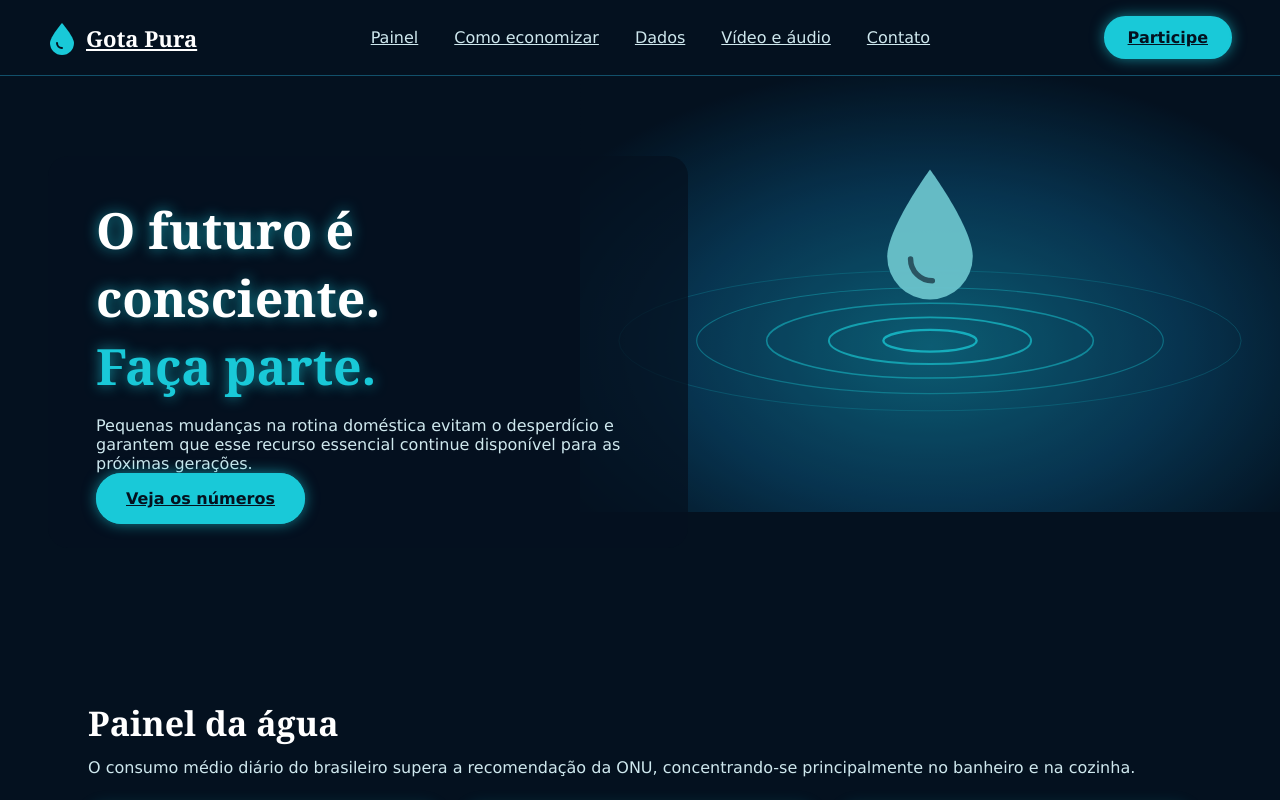
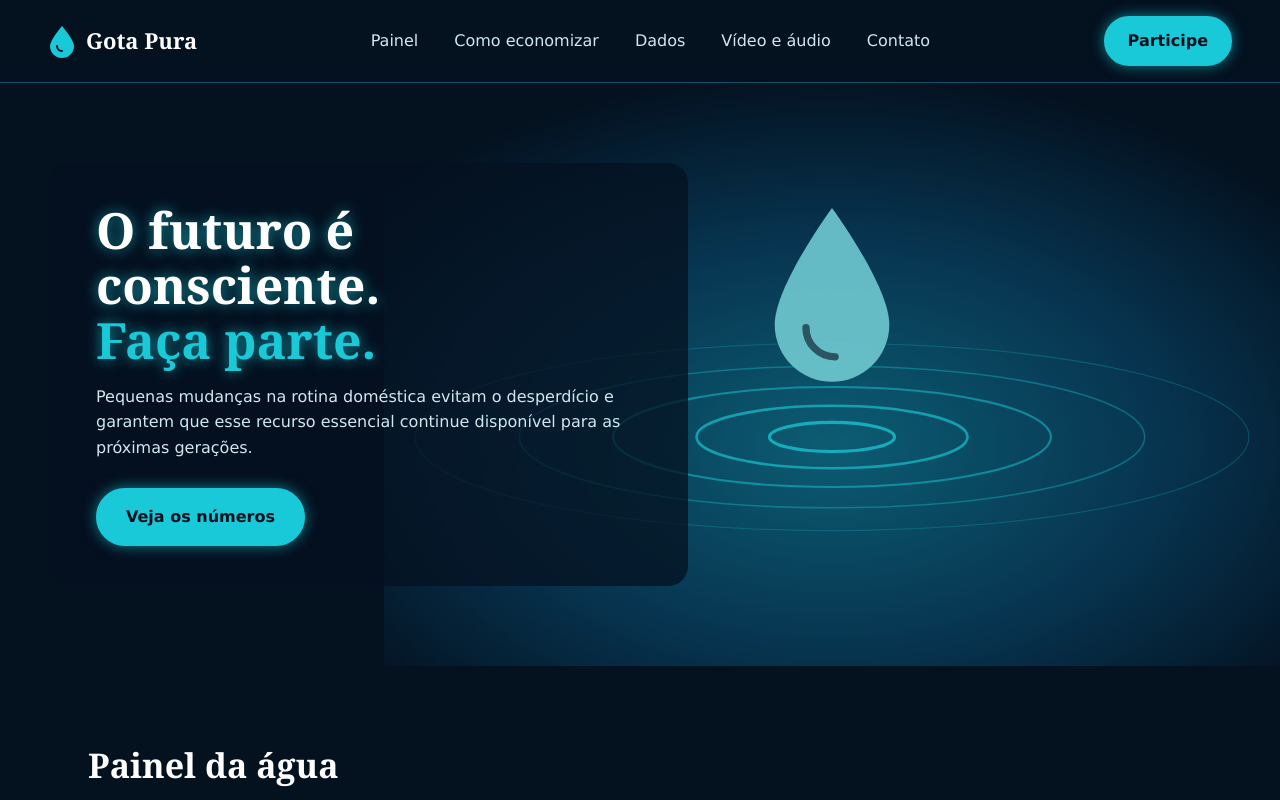
Before and after one commit to deborah05deb/Programa-o-Web-ITI21, a plain HTML site: page index.html in a window 1280 px wide. Shown: the top 800 px of the page. Drawn offline with Linux system fonts and the light colour scheme.

Commit message:
Revise CSS styles and layout for better design
Refactor CSS styles for improved layout and readability.

```diff
--- a/style.css
+++ b/style.css
@@ -1,17 +1,19 @@
-/* Gota Pura – tema futurista. HTML e CSS puros*/
+/* Gota Pura – tema futurista. HTML e CSS puros (sem JavaScript, sem frameworks) */
 * { box-sizing: border-box; }
-body { margin: 0; font-family: Verdana, Arial, sans-serif; color: #CFE8EE; background-color: #04111F; }
+body { margin: 0; font-family: Verdana, Arial, sans-serif; color: #CFE8EE; line-height: 1.6; background-color: #04111F; }
 h1, h2, h3 { font-family: Georgia, serif; color: #FFFFFF; margin: 0 0 12px 0; }
-a { color: #CFE8EE;}
+a { color: inherit; text-decoration: none; }
 ul { list-style: none; margin: 0; padding: 0; }
 
 /* Cabeçalho */
 .topo
+
 {
 position: relative;
 display: flex;
 justify-content: space-between;
 align-items: center;
+flex-wrap: wrap;
 gap: 16px;
 padding: 16px 48px;
 background-color: #04111F;
@@ -19,104 +21,35 @@ border-bottom: 1px solid #12506A;
 box-shadow: 0 4px 14px rgba(25,201,216,0.2);
 }
 
-.marca
-{
-display: flex;
-align-items: center;
-gap: 10px;
-font-family: Georgia, serif;
-font-size: 22px;
-font-weight: bold;
-color: #FFFFFF;
-}
-
-.menu
-{
-display: flex;
-gap: 8px;
-}
-
-.menu a
-{
-display: block;
-padding: 8px 14px;
-border-radius: 20px;
-}
-
+.marca { display: flex; align-items: center; gap: 10px; font-family: Georgia, serif; font-size: 22px; font-weight: bold; color: #FFFFFF; }
+.menu { display: flex; gap: 8px; flex-wrap: wrap; }
+.menu a { display: block; padding: 8px 14px; border-radius: 20px; }
 .menu a:hover { background-color: #19C9D8; color: #04111F; }
 
 /* Hero */
-.hero
-{
-position: relative;
-display: flex;
-align-items: center;
-min-height: 520px;
-padding: 80px 48px;
-background-color: #04111F;
-}
-.hero-fundo
-{
-position: absolute;
-top: 0;
-right: 0;
-width: 700px;
-opacity: 0.85;
-}
-
-.hero-texto
-{
-position: relative;
-max-width: 640px;
-padding: 40px 48px;
-background-color: rgba(4,17,31,0.75);
-border-radius: 20px;
-}
-
-.hero h1
-{
-font-size: 50px;
-text-shadow: 0 0 14px rgba(25,201,216,0.7);
-}
-
+.hero { position: relative; display: flex; align-items: center; min-height: 520px; padding: 80px 48px; overflow: hidden; background-color: #04111F; }
+.hero-fundo { position: absolute; top: 0; right: 0; width: 70%; height: 100%; object-fit: cover; opacity: 0.85; }
+.hero-texto { position: relative; max-width: 640px; padding: 40px 48px; background-color: rgba(4,17,31,0.75); border-radius: 20px; }
+.hero h1 { font-size: 50px; line-height: 1.1; text-shadow: 0 0 14px rgba(25,201,216,0.7); }
 .destaque { color: #19C9D8; }
 
 /* Botões */
-.botao
-{
-margin-top: 12px;
-padding: 14px 28px;
-background-color: #19C9D8;
-color: #04111F;
-font-weight: bold;
-border: 2px solid #19C9D8;
-border-radius: 30px;
-box-shadow: 0 0 14px rgba(25,201,216,0.6);
-}
-
-.botao:hover
-{
-background-color: #FFFFFF;
-border-color: #FFFFFF;
-}
-
-.botao-menor
-{
-margin-top: 0;
-padding: 10px 22px;
-}
+.botao { display: inline-block; margin-top: 12px; padding: 14px 28px; background-color: #19C9D8; color: #04111F; font-weight: bold; border: 2px solid #19C9D8; border-radius: 30px; box-shadow: 0 0 14px rgba(25,201,216,0.6); }
+.botao:hover { background-color: #FFFFFF; border-color: #FFFFFF; }
+.botao-menor { margin-top: 0; padding: 10px 22px; }
 
 /* Seções */
 .bloco { max-width: 1200px; margin: 0 auto; padding: 72px 48px 24px 48px; }
 .bloco h2 { font-size: 34px; }
 .intro { margin: 0 0 28px 0; }
-.linha { display: flex; gap: 24px; margin-top: 24px; }
+.linha { display: flex; flex-wrap: wrap; gap: 24px; margin-top: 24px; }
+.intro + .linha { margin-top: 0; }
 
 /* Painéis do dashboard */
-.painel { flex-grow: 1; flex-shrink: 1; flex-basis: 280px; padding: 24px; background-color: #0A2236; border: 1px solid #12506A; border-radius: 16px; box-shadow: 0 0 16px rgba(25,201,216,0.18); }
+.painel { flex: 1 1 280px; padding: 24px; background-color: #0A2236; border: 1px solid #12506A; border-radius: 16px; box-shadow: 0 0 16px rgba(25,201,216,0.18); }
 .painel:hover { border-color: #19C9D8; box-shadow: 0 0 22px rgba(25,201,216,0.45); }
 .painel h3 { font-size: 18px; }
-.painel-largo { flex-grow: 1; flex-shrink: 1; flex-basis: 420px; }
+.painel-largo { flex: 1 1 420px; }
 .legenda { margin: 14px 0 0 0; font-size: 12px; text-align: center; }
 
 /* Medidor circular */
@@ -125,7 +58,7 @@ padding: 10px 22px;
 
 /* Gráfico de barras */
 .barras { display: flex; align-items: flex-end; gap: 12px; height: 150px; padding: 0 8px; border-bottom: 2px solid #12506A; }
-.barra { flex-grow: 1; background-color: #19C9D8; border-radius: 6px 6px 0 0; box-shadow: 0 0 10px rgba(25,201,216,0.5); }
+.barra { flex: 1; background-color: #19C9D8; border-radius: 6px 6px 0 0; box-shadow: 0 0 10px rgba(25,201,216,0.5); }
 .barra:hover { background-color: #7FE6EE; }
 
 /* Barras de progresso */
@@ -134,7 +67,7 @@ padding: 10px 22px;
 .preenchido { height: 14px; background-color: #19C9D8; border-radius: 10px; box-shadow: 0 0 8px rgba(25,201,216,0.6); }
 
 /* Cards de dicas */
-.card { flex-grow: 1; flex-shrink: 1; flex-basis: 260px; padding: 28px; background-color: #0A2236; border: 1px solid #12506A; border-radius: 16px; box-shadow: 0 0 16px rgba(25,201,216,0.18); }
+.card { flex: 1 1 260px; padding: 28px; background-color: #0A2236; border: 1px solid #12506A; border-radius: 16px; box-shadow: 0 0 16px rgba(25,201,216,0.18); }
 .card h3 { font-size: 20px; color: #19C9D8; }
 .card p { margin: 0; }
 .card:hover { background-color: #19C9D8; color: #04111F; box-shadow: 0 0 22px rgba(25,201,216,0.6); }
@@ -148,7 +81,7 @@ td { padding: 12px; border-bottom: 1px solid #12506A; }
 tr:hover td { background-color: #123B52; }
 
 /* Mídia */
-.midia { flex-grow: 1; flex-shrink: 1; flex-basis: 360px; }
+.midia { flex: 1 1 360px; }
 .midia iframe { width: 100%; height: 300px; border: 1px solid #12506A; border-radius: 16px; box-shadow: 0 0 16px rgba(25,201,216,0.3); }
 .midia audio { width: 100%; }
 
@@ -157,10 +90,9 @@ tr:hover td { background-color: #123B52; }
 .chamada-final h2 { font-size: 34px; }
 
 /* Rodapé */
-.rodape { padding: 56px 48px 24px 48px; background-color: #020A12; border-top: 1px solid #12506A; }
-.rodape-colunas { display: flex; justify-content: space-between; gap: 32px; }
-.rodape-coluna { flex-grow: 1; flex-shrink: 1; flex-basis: 200px; }
+.rodape { display: flex; flex-wrap: wrap; justify-content: space-between; gap: 32px; padding: 56px 48px 24px 48px; background-color: #020A12; border-top: 1px solid #12506A; }
+.rodape-coluna { flex: 1 1 200px; }
 .rodape h3 { font-size: 18px; }
 .rodape li { margin-bottom: 6px; }
-.rodape a:hover { color: #19C9D8;}
-.direitos { margin: 32px 0 0 0; padding-top: 16px; border-top: 1px solid #12506A; font-size: 14px; }
+.rodape a:hover { color: #19C9D8; text-decoration: underline; }
+.direitos { flex: 1 1 100%; margin: 16px 0 0 0; padding-top: 16px; border-top: 1px solid #12506A; font-size: 14px; }
```
